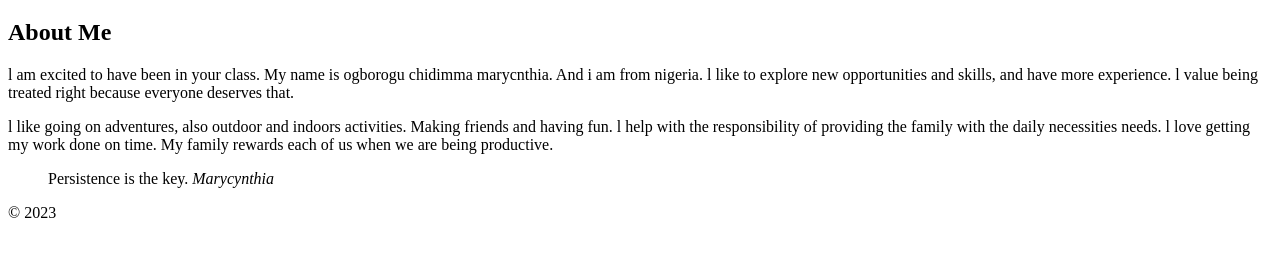
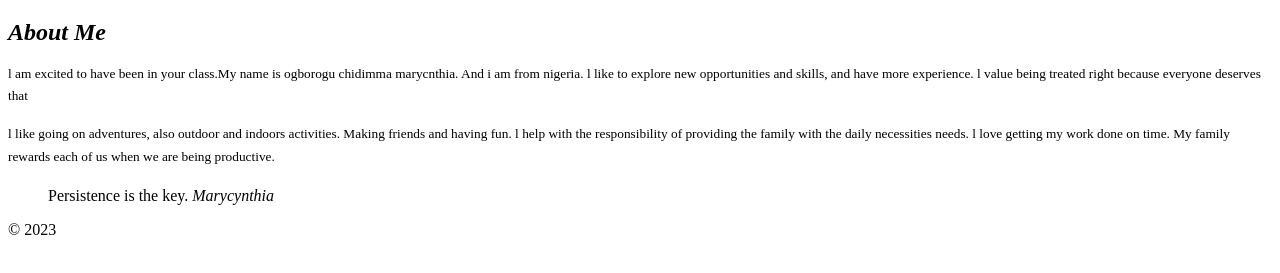
Before and after one commit to ogbo0012/ogbo0012.github.io, a plain HTML site: page html-assignment/index.html in a window 1280 px wide. Shown: the part 61-334 px from the top of the page. Drawn offline with Linux system fonts and the light colour scheme.

Commit message:
creates index.html

```diff
--- a/html-assignment/index.html
+++ b/html-assignment/index.html
@@ -4,26 +4,26 @@
   <meta charset="UTF-8">
   <meta http-equiv="X-UA-Compatible" content="IE=edge">
   <meta name="viewport" content="width=device-width, initial-scale=1.0">
-  <title>HTML Assignment</title>
+  <title><abbr>HTML Assignment</abbr></title>
 </head>
 <body>
   <header><h1>ogborogu chidimma</h1></header>
 
   <article>
-    <h2>About Me</h2>
+    <h2><em>About Me</em></h2>
     <p>
-      l am excited to have been in your class. My name is ogborogu
+      <sup>l am excited to have been in your class.My name is ogborogu
       chidimma marycnthia. And i am from nigeria. l like to explore new
       opportunities and skills, and have more experience.
-      l value being treated right because everyone deserves that.
+      l value being treated right because everyone deserves that</sup>
     </p>
 
     <p>
-      l like going on adventures, also outdoor and indoors activities.
+     <sup>l like going on adventures, also outdoor and indoors activities.
       Making friends and having fun. l help with the responsibility of
       providing the family with the daily necessities needs. l love getting
       my work done on time. My family rewards each of us when we are being
-      productive.
+      productive.</sup>
     </p>
 
     <blockquote>Persistence is the key.
```
